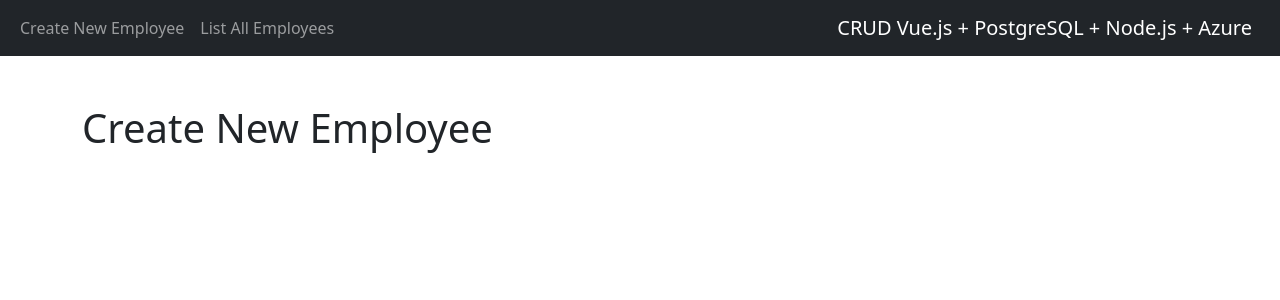
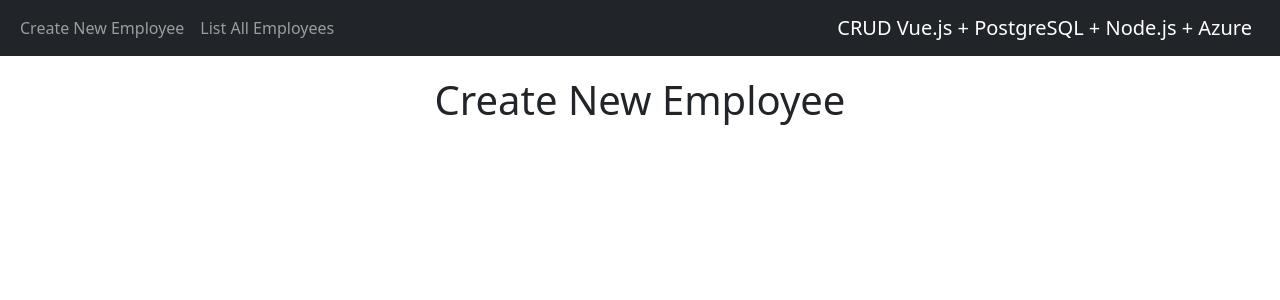
Before and after one commit to HansKinkelaar/VueJS, a Vue app in the folder front-vue-v2/: page / in a window 1280 px wide. Shown: the top 300 px of the page. Built offline with nearby package versions, Linux system fonts and the light colour scheme; what vue-sweetalert2 would draw is missing.

Commit message:
Centralizando a DIV

```diff
--- a/front-vue-v2/src/App.vue
+++ b/front-vue-v2/src/App.vue
@@ -20,8 +20,18 @@
     </nav>
     <!--FIM NAVBAR-->
 
-    <div class="container mt-5">
+    <div class="container">
       <router-view></router-view>
     </div>
   </div>
 </template>
+
+<style>
+
+.container {
+  margin-top: 20px;
+  display: flex;
+  justify-content: center;
+  }
+
+</style>
```
